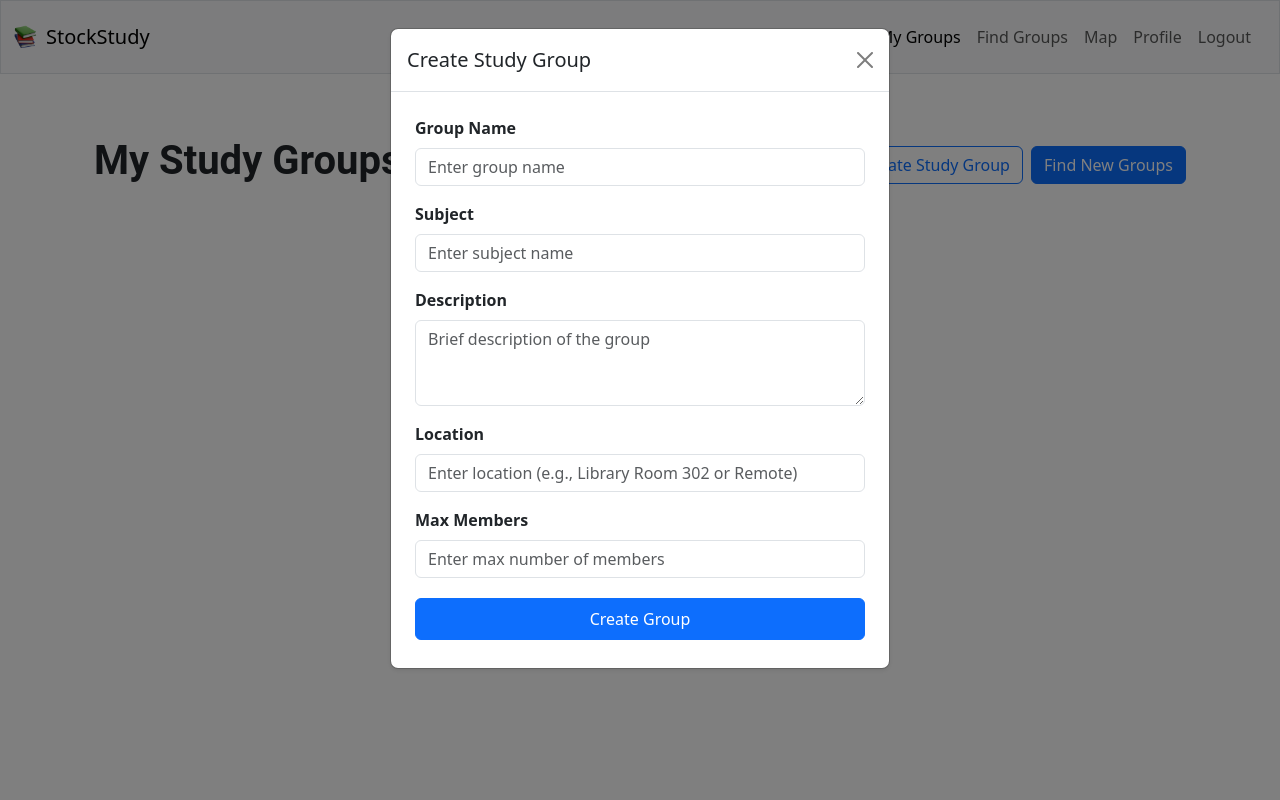
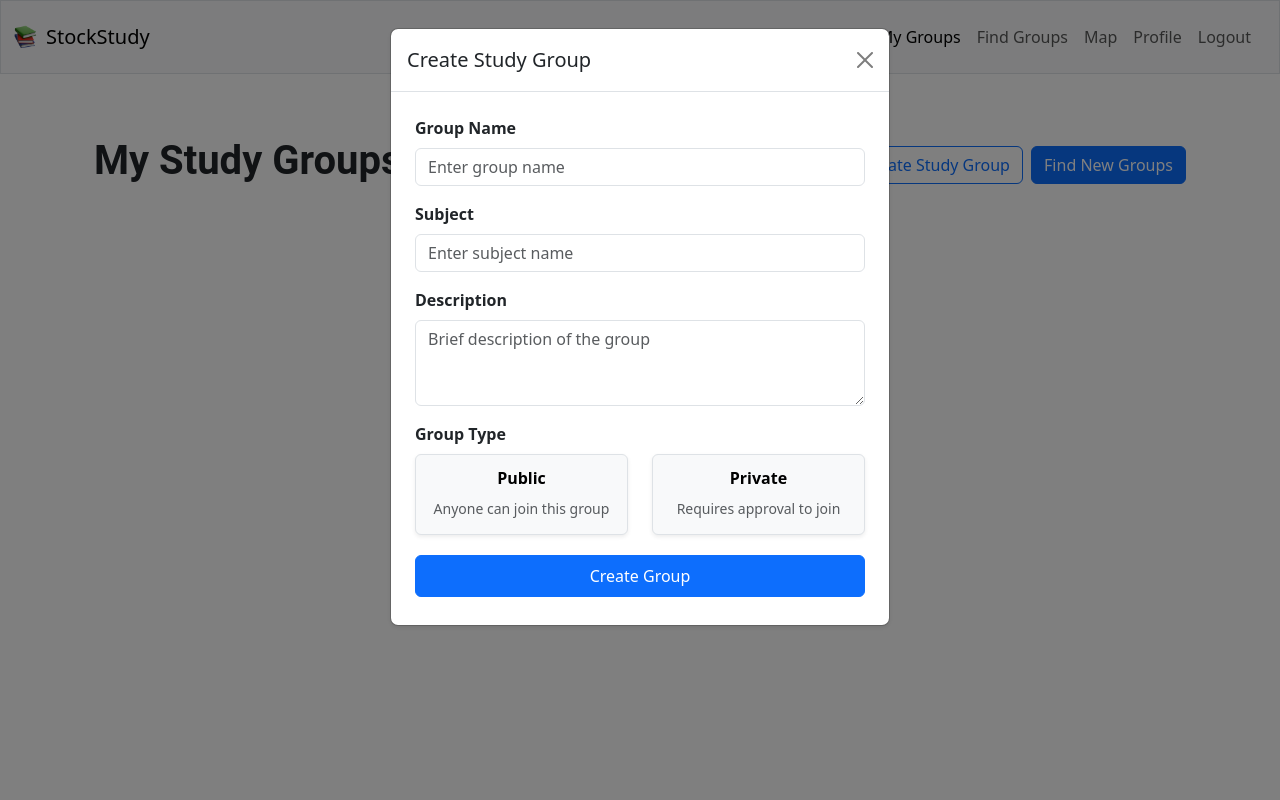
Before and after one commit to JoeyCorbett/StockStudy, a Flask app: page /my-groups in a window 1280 px wide, after a click on "Create Study Group". Run offline with Flask 3, Linux system fonts and the light colour scheme; the visitor is signed in with stand-in values (Sample User, id 1); data that the repository does not hold is empty.

Commit message:
Add public/private groups, add confirm modals
- Public groups can be joined automatically while private groups require requests (request system not yet implemented)
- Implemented confirm popup modals for leaving groups, deleting groups, and removing members (WIP)

```diff
--- a/app/main/routes.py
+++ b/app/main/routes.py
@@ -2,6 +2,7 @@ import os
 from flask import render_template, request, flash, redirect, url_for
 from flask_login import login_required, current_user
 from app.main import main_bp
+from app.models.user import User
 from app.models.study_group import StudyGroup
 from app.extensions import db
 import requests
@@ -32,10 +33,9 @@ def create_group():
     group_name = request.form.get("group-name")
     subject = request.form.get("subject")
     description = request.form.get("description")
-    location = request.form.get("location")
-    max_members = request.form.get("max-members")
+    group_type = request.form.get("group-type")
 
-    if not group_name or not subject or not description or not location or not max_members:
+    if not group_name or not subject or not description or not group_type:
         flash("All fields are required!", "danger")
         return redirect(url_for('main.my_groups'))
 
@@ -44,8 +44,7 @@ def create_group():
             name = group_name,
             subject = subject,
             description = description,
-            location = location,
-            max_members = int(max_members),
+            group_type = group_type,
             owner=current_user
         )
 
@@ -160,6 +159,20 @@ def manage_group(group_id):
 
     return render_template("manage-group.html", group=group, members=group.members, user=current_user, group_id=group_id)
 
+@main_bp.route("/remove-member/<member_id>")
+@login_required
+def remove_member(member_id):
+    if not member_id:
+        flash("Invalid member ID", "danger")
+        return redirect(url_for('manage_group'))
+
+    member = User.get(member_id)
+    if not member:
+        flash("Member not found", "danger")
+        return redirect(url_for('manage_group'))
+
+
+
 
 @main_bp.route("/leave-group/<group_id>", methods=['POST'])
 @login_required
--- a/app/main/templates/my-groups.html
+++ b/app/main/templates/my-groups.html
@@ -38,11 +38,16 @@
                             <p class="card-text my-3">
                                 <span class="badge p-2 text-primary-emphasis bg-primary-subtle border border-primary-subtle rounded-3">{{ group.subject }}</span>
                             </p>
+                            <hr class="my-3">
+                            <p class="card-text text-muted text-truncate">
+                                {{ group.description }}
+                            </p>
+                            <hr class="my-3">
                             <p class="card-text">
-                                <strong>Location:</strong> {{ group.location }}
+                                <strong>Type:</strong> {{ group.group_type.capitalize() }}
                             </p>
                             <p class="card-text">
-                                <strong>Members:</strong> {{ group.current_members }} / {{ group.max_members }}
+                                <strong>Members:</strong> {{ group.current_members }}
                             </p>
                             <p class="card-text">
                                 <strong>Owner:</strong> {{ group.owner.name }}
@@ -85,12 +90,27 @@
                             <textarea type="text" class="form-control" id="description" name="description" placeholder="Brief description of the group" rows="3" required></textarea>
                         </div>
                         <div class="mb-3">
-                            <label for="location" class="form-label fw-bold">Location</label>
-                            <input type="text" class="form-control" id="location" name="location" placeholder="Enter location (e.g., Library Room 302 or Remote)" required>
-                        </div>
-                        <div class="mb-3">
-                            <label for="max-members" class="form-label fw-bold">Max Members</label>
-                            <input type="number" class="form-control" id="max-members" name="max-members" placeholder="Enter max number of members" required>
+                            <label class="form-label fw-bold">Group Type</label>
+                            <div class="row">
+                                <div class="col-md-6">
+                                    <input type="radio" class="btn-check" name="group-type" id="group-type-public" value="public" required>
+                                    <label class="btn btn-light border rounded shadow-sm w-100" for="group-type-public">
+                                        <div class="text-center py-2">
+                                            <h6 class="fw-bold">Public</h6>
+                                            <small class="text-muted">Anyone can join this group</small>
+                                        </div>
+                                    </label>
+                                </div>
+                                <div class="col-md-6">
+                                    <input type="radio" class="btn-check" name="group-type" id="group-type-private" value="private">
+                                    <label class="btn btn-light border rounded shadow-sm w-100" for="group-type-private">
+                                        <div class="text-center py-2">
+                                            <h6 class="fw-bold">Private</h6>
+                                            <small class="text-muted">Requires approval to join</small>
+                                        </div>
+                                    </label>
+                                </div>
+                            </div>
                         </div>
                         <button type="submit" class="btn btn-primary w-100 py-2 my-1">Create Group</button>
                     </form>
--- a/app/models/study_group.py
+++ b/app/models/study_group.py
@@ -8,8 +8,9 @@ class StudyGroup(db.Model):
     name = db.Column(db.String(100), nullable=False)
     subject = db.Column(db.String(100), nullable=False)
     description = db.Column(db.Text, nullable=True)
-    location = db.Column(db.String, nullable=False)
-    max_members = db.Column(db.Integer, nullable=False)
+    group_type = db.Column(db.String(10), nullable=False, default='public')
+    location = db.Column(db.String, nullable=True)
+    max_members = db.Column(db.Integer, nullable=True)
     current_members = db.Column(db.Integer, default=1)
     created_at = db.Column(db.DateTime, default=lambda: datetime.now(timezone.utc))
     owner_id = db.Column(db.Integer, db.ForeignKey('users.id', name="fk_owner_id_users"), nullable=False)
--- a/app/static/script.js
+++ b/app/static/script.js
@@ -14,5 +14,15 @@ async function copyToClipboard(email, buttonElement) {
 
 function setDeleteAction(groupID) {
     const deleteForm = document.getElementById('deleteGroupForm');
-    deleteForm.action =  `/delete-group/${groupID}`;
+    deleteForm.action = `/delete-group/${groupID}`;
 }
+
+function setLeaveAction(groupID) {
+    const leaveForm = document.getElementById('leaveGroupForm');
+    leaveForm.action = `/leave-group/${groupID}`;
+}
+
+function setRemoveAction(memberID) {
+    const removeForm = document.getElementById('removeMemberForm')
+    removeForm.action = `/remove-member/${memberID}`;
+}
```
Also changed, not shown: app/main/templates/find-groups.html (+6 -6 lines), app/main/templates/manage-group.html (+24 -3 lines), app/main/templates/view-group.html (+25 -3 lines), migrations/versions/178e842fc064_initial_migration.py (renamed from migrations/versions/eca8474aa3a1_initial_migration_with_studygroup_and_.py, +7 -6 lines).
